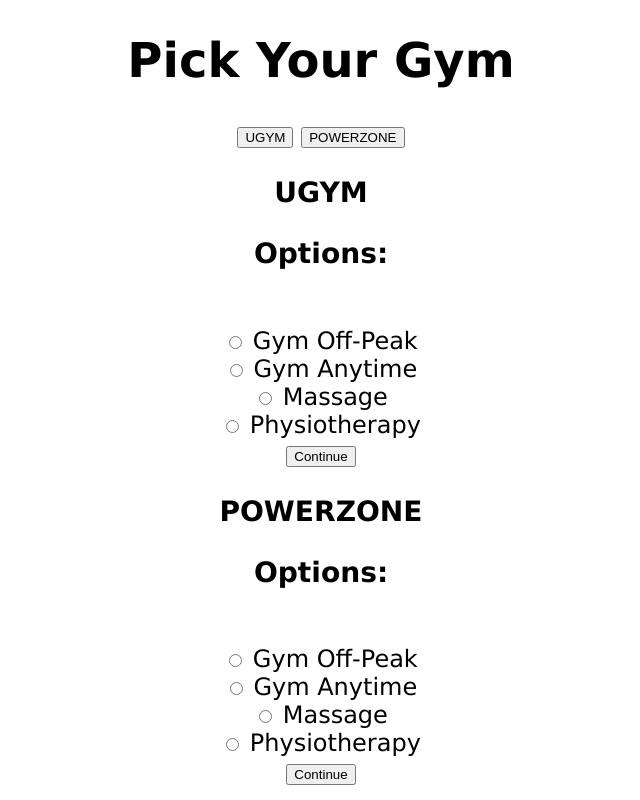
After one commit to MazenHassanDev/Gym_Project, a Flask app: page /join_gym_form in a window 1280 px wide. The commit adds this page. Shown: the whole page, without its empty margins (319-959 px from the left). Run offline with Flask 3, Linux system fonts and the light colour scheme.

Commit message:
Gym selection redirects and logic

```diff
--- a/app.py
+++ b/app.py
@@ -1,13 +1,53 @@
+import os
 from datetime import datetime
 
 from flask import Flask, flash, redirect, render_template, request, url_for
 from dotenv import load_dotenv
+from sqlalchemy.util import methods_equivalent
 from werkzeug.serving import make_ssl_devcert
+import mysql.connector
 
 from sqlalchemy import DateTime, Integer, String, create_engine, select, func
 from sqlalchemy.orm import DeclarativeBase, Mapped, Session, mapped_column
+
+# ===========================================================================
+# 1) Load environment variables from .env
+# ===========================================================================
+load_dotenv()
+
+# ===========================================================================
+# 2) Flask app & MySQL connection
+# ===========================================================================
 app = Flask(__name__)
 
+FLASK_SECRET_KEY = os.getenv('FLASK_SECRET_KEY')
+if not FLASK_SECRET_KEY:
+    raise RuntimeError("Missing FLASK_SECRET_KEY. Generate one and put in .env.")
+
+app.secret_key = FLASK_SECRET_KEY
+
+
+def get_db():
+    return mysql.connector.connect(
+        host=os.getenv('DB_HOST'),
+        port=int(os.getenv('DB_PORT')),
+        user=os.getenv('DB_USER'),
+        password=os.getenv('DB_PASSWORD'),
+        database=os.getenv('DB_NAME')
+    )
+
+@app.route('/db-test')
+def db_test():
+    conn = get_db()
+    cursor = conn.cursor()
+
+    cursor.execute('SELECT COUNT(*) FROM membership_options')
+    result = cursor.fetchone()[0]
+
+    cursor.close()
+    conn.close()
+
+    return f"Database connected. membership_options rows : {result}"
 
 @app.route('/')
 def root():  # put application's code here
@@ -17,9 +57,37 @@
 def home():
     return render_template("home.html")
 
-@app.route('/join_form')
-def join():
-    return render_template("joinForm.html")
+@app.route('/join_gym_form', methods=["GET", "POST"])
+def join_gym():
+    if request.method == "POST":
+        selected_gym = request.form.get("gym")
+        selected_option = request.form.get("options")
+
+        if not selected_gym or not selected_option:
+            flash("Please select an option before continuing")
+            return redirect(url_for("join_gym"))
+
+        return redirect(url_for("join_member", gym=selected_gym, options=selected_option))
+
+    return render_template("joinFormGym.html")
+
+@app.route('/join_member_form', methods=["GET", "POST"])
+def join_member():
+    selected_gym = request.args.get("gym")
+    selected_option = request.args.get("options")
+
+    if not selected_gym or not selected_option:
+        return redirect(url_for("join_gym"))
+
+    if selected_gym == "ugym" and selected_option:
+        return render_template('joinFormMemberUGYM.html', gym=selected_gym, options=selected_option)
+    elif selected_gym == "powerzone" and selected_option:
+        return render_template('joinFormMemberPOWER.html', gym=selected_gym, options=selected_option)
+    else:
+        return redirect(url_for("join_gym"))
+
+
+
 
 @app.route('/form_result')
 def form_result():
--- a/templates/home.html
+++ b/templates/home.html
@@ -12,7 +12,7 @@
     <h1>Gym Project</h1>
     <label>Pick You Membership</label>
     <br>
-    <form action="{{ url_for('join') }}" method="GET">
+    <form action="{{ url_for('join_gym') }}" method="GET">
         <button type="submit">JOIN NOW</button>
     </form>
 </body>
--- /dev/null
+++ b/templates/joinFormGym.html
@@ -0,0 +1,85 @@
+<!doctype html>
+<html lang="en">
+<head>
+    <meta charset="UTF-8">
+    <meta name="viewport"
+          content="width=device-width, user-scalable=no, initial-scale=1.0, maximum-scale=1.0, minimum-scale=1.0">
+    <meta http-equiv="X-UA-Compatible" content="ie=edge">
+    <title>Join Form</title>
+    <link rel="stylesheet" href="{{ url_for('static', filename='style.css') }}">
+</head>
+<body>
+    <h1>Pick Your Gym</h1>
+    <form method="POST" action="{{ url_for('join_gym') }}">
+        <button type="submit" name="gym" value="ugym">UGYM</button>
+        <button type="submit" name="gym" value="powerzone">POWERZONE</button>
+    </form>
+
+    <div id="ugym-div">
+        <h3>UGYM</h3>
+        <form method="POST" action="{{ url_for('join_member') }}">
+            <input type="hidden" name="gym" value="ugym">
+
+
+            <h3>Options:</h3><br>
+
+            <label>
+                <input type="radio" value="GYM_OFFPEAK" name="options" required>
+                Gym Off-Peak
+            </label><br>
+
+            <label>
+                <input type="radio" value="GYM_ANYTIME" name="options">
+                Gym Anytime
+            </label><br>
+
+
+            <label>
+                <input type="radio" value="MASSAGE" name="options">
+                Massage
+            </label><br>
+
+
+            <label>
+                <input type="radio" value="PHYSIO" name="options">
+                Physiotherapy
+            </label><br>
+
+            <button type="submit">Continue</button>
+        </form>
+    </div>
+
+    <div id="powerzone-id">
+        <h3>POWERZONE</h3>
+        <form method="POST" action="{{ url_for('join_member') }}">
+            <input type="hidden" name="gym" value="powerzone">
+
+            <h3>Options:</h3><br>
+
+            <label>
+                <input type="radio" value="GYM_OFFPEAK" name="options" required>
+                Gym Off-Peak
+            </label><br>
+
+            <label>
+                <input type="radio" value="GYM_ANYTIME" name="options">
+                Gym Anytime
+            </label><br>
+
+
+            <label>
+                <input type="radio" value="MASSAGE" name="options">
+                Massage
+            </label><br>
+
+
+            <label>
+                <input type="radio" value="PHYSIO" name="options">
+                Physiotherapy
+            </label><br>
+
+            <button type="submit">Continue</button>
+        </form>
+    </div>
+</body>
+</html>
```
Also changed, not shown: templates/joinForm.html (deleted, +0 -34 lines), templates/joinFormMemberPOWER.html (added, +36 -0 lines), templates/joinFormMemberUGYM.html (added, +35 -0 lines), 1 other file.
